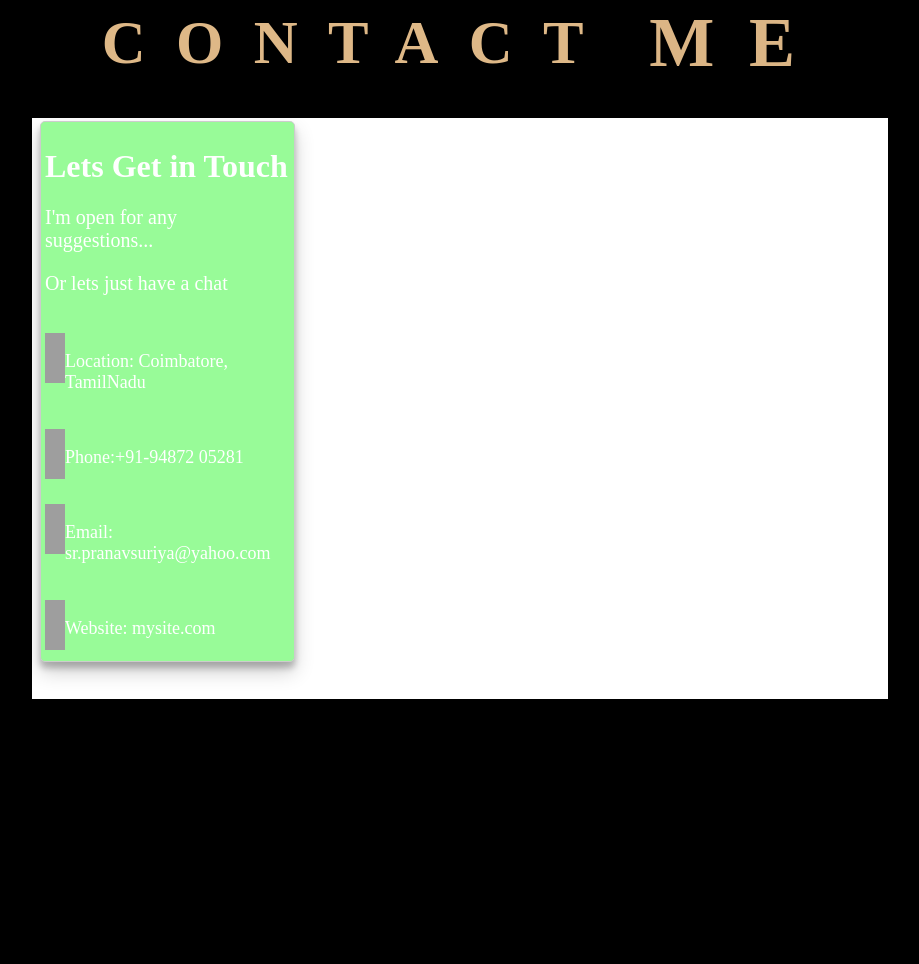
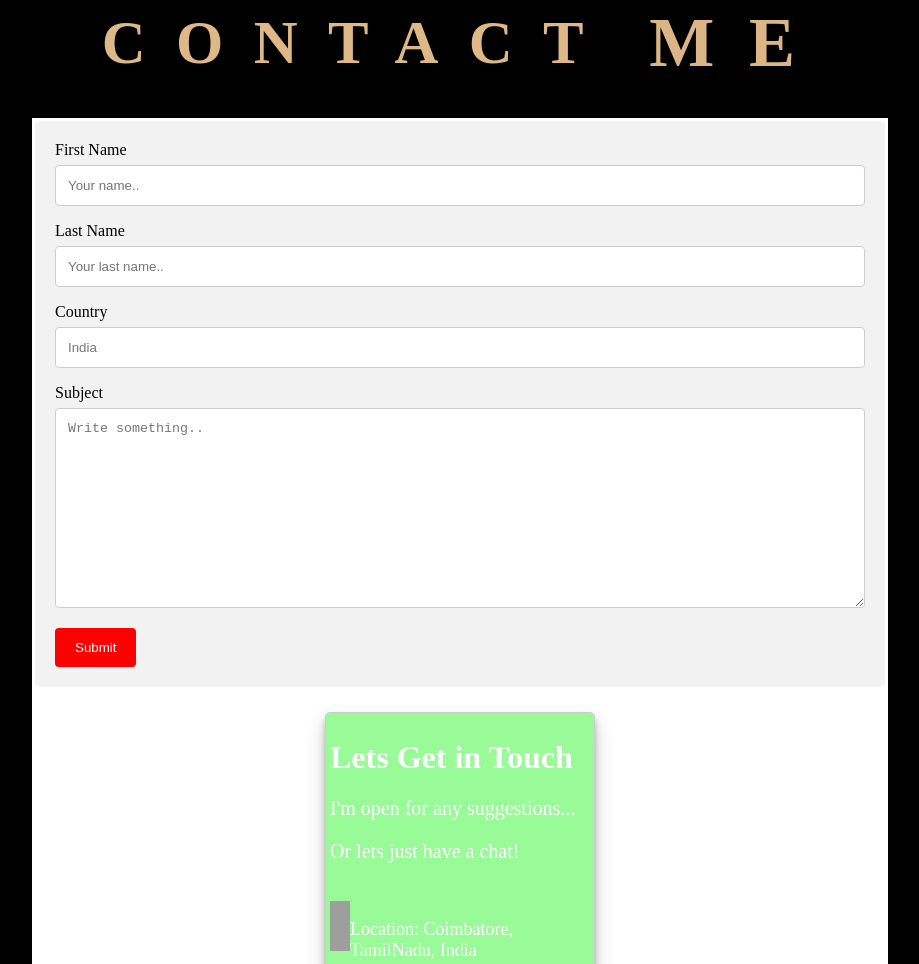
Before and after one commit to pranavsuriya-sr/website1, a plain HTML site: page index.html in a window 1280 px wide. Shown: the part 1360-2324 px from the top of the page, without its empty margins (180-1099 px from the left). Before the commit the page ends 2067 px from the top, so only its background shows below. Drawn offline with nearby package versions, Linux system fonts and the light colour scheme; grey boxes are pictures that could not be loaded; files whose address does not match are found by name.

Commit message:
init stage

```diff
--- a/index.html
+++ b/index.html
@@ -63,7 +63,31 @@
     </div>
 
     <div class="white-contactform" id="contactform" >
+        <div>
+            <div class="container">
+                <form action="action_page.php">
 
+                  <label for="fname">First Name</label>
+                  <input type="text" id="fname" name="firstname" placeholder="Your name..">
+
+                  <label for="lname">Last Name</label>
+                  <input type="text" id="lname" name="lastname" placeholder="Your last name..">
+
+                  <label for="lname">Country</label>
+                  <input type="text" id="coun" name="country" placeholder="India">
+
+                  <label for="subject">Subject</label>
+                  <textarea id="subject" name="subject" placeholder="Write something.." style="height:200px"></textarea>
+
+                  <input type="submit" value="Submit">
+
+                </form>
+              </div>
+        </div>
+
+        </div>
+
+        <div class="white-contactform" id="contactform" >
         <div class="fullCard" id="thumbnail">
             <h1 style="color: white;">
                 Lets Get in Touch
@@ -72,27 +96,22 @@
                 I'm open for any suggestions...
             </p>
             <p style="color: white; font-size: 20px;">
-                Or lets just have a chat
+                Or lets just have a chat!
             </p>
             <br>
             <img src="https://cdn.icon-icons.com/icons2/2768/PNG/512/location_icon_176656.png" style="float: left; width: 20px; height: 50px;">
-            <p style="color: white; font-size: 18px;">Location: Coimbatore, TamilNadu</p>
+            <p style="color: white; font-size: 18px;">Location: Coimbatore, TamilNadu, India</p>
             <br>
             <img src="https://cdn2.iconfinder.com/data/icons/font-awesome/1792/phone-512.png" style="float: left; width: 20px; height: 50px;">
             <p style="color: white; font-size: 18px;">Phone:+91-94872 05281</p>
             <br>
-            <img src="https://cdn2.iconfinder.com/data/icons/font-awesome/1792/phone-512.png" style="float: left; width: 20px; height: 50px;">
+            <img src="https://www.freepnglogos.com/uploads/email-logo-png-27.png" style="float: left; width: 20px; height: 50px;">
             <p style="color: white; font-size: 18px;">Email: sr.pranavsuriya@yahoo.com</p>
             <br>
-            <img src="https://cdn2.iconfinder.com/data/icons/font-awesome/1792/phone-512.png" style="float: left; width: 20px; height: 50px;">
-            <p style="color: white; font-size: 18px;">Website: mysite.com</p>
+            <img src="https://upload.wikimedia.org/wikipedia/commons/thumb/c/ca/LinkedIn_logo_initials.png/768px-LinkedIn_logo_initials.png" style="float: left; width: 20px; height: 50px;">
+            <a href="https://in.linkedin.com/in/s-r-pranav-suriya-252b6b220" style="text-decoration: none; color: blue;"><p style="color: white; font-size: 18px;">S R Pranav Suriya</p></a>
 
         </div>
-
-
-
-    </div>
-
 
 
     <script src=
--- a/styles.css
+++ b/styles.css
@@ -136,11 +136,13 @@ body{
 
 .fullCard {
   background-color: palegreen;
-  width: 245px;
+  width: 260px;
   border: 1px solid #ccc;
   border-radius: 5px;
-  margin: 0px 5px;
+  margin: 10px 5px;
   padding: 4px;
+  margin-left: auto;
+  margin-right: auto;
 }
 
 .fullCard2 {
@@ -160,3 +162,39 @@ body{
   margin-left: auto;
   margin-right: auto;
 }
+
+
+
+/* Style inputs with type="text", select elements and textareas */
+input[type=text], select, textarea {
+  width: 100%; /* Full width */
+  padding: 12px; /* Some padding */
+  border: 1px solid #ccc; /* Gray border */
+  border-radius: 4px; /* Rounded borders */
+  box-sizing: border-box; /* Make sure that padding and width stays in place */
+  margin-top: 6px; /* Add a top margin */
+  margin-bottom: 16px; /* Bottom margin */
+  resize: vertical /* Allow the user to vertically resize the textarea (not horizontally) */
+}
+
+/* Style the submit button with a specific background color etc */
+input[type=submit] {
+  background-color: red;
+  color: white;
+  padding: 12px 20px;
+  border: none;
+  border-radius: 4px;
+  cursor: pointer;
+}
+
+/* When moving the mouse over the submit button, add a darker green color */
+input[type=submit]:hover {
+  background-color: black;
+}
+
+/* Add a background color and some padding around the form */
+.container {
+  border-radius: 5px;
+  background-color: #f2f2f2;
+  padding: 20px;
+}
```
